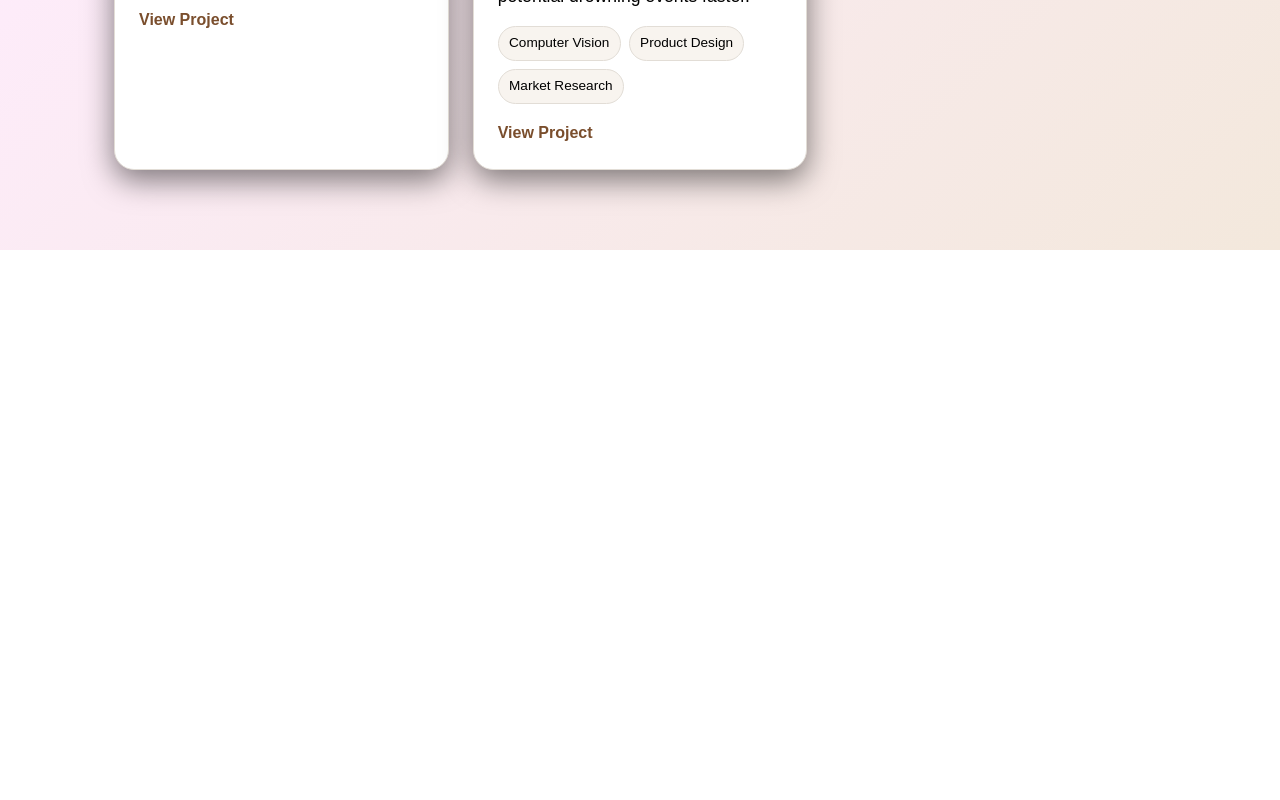
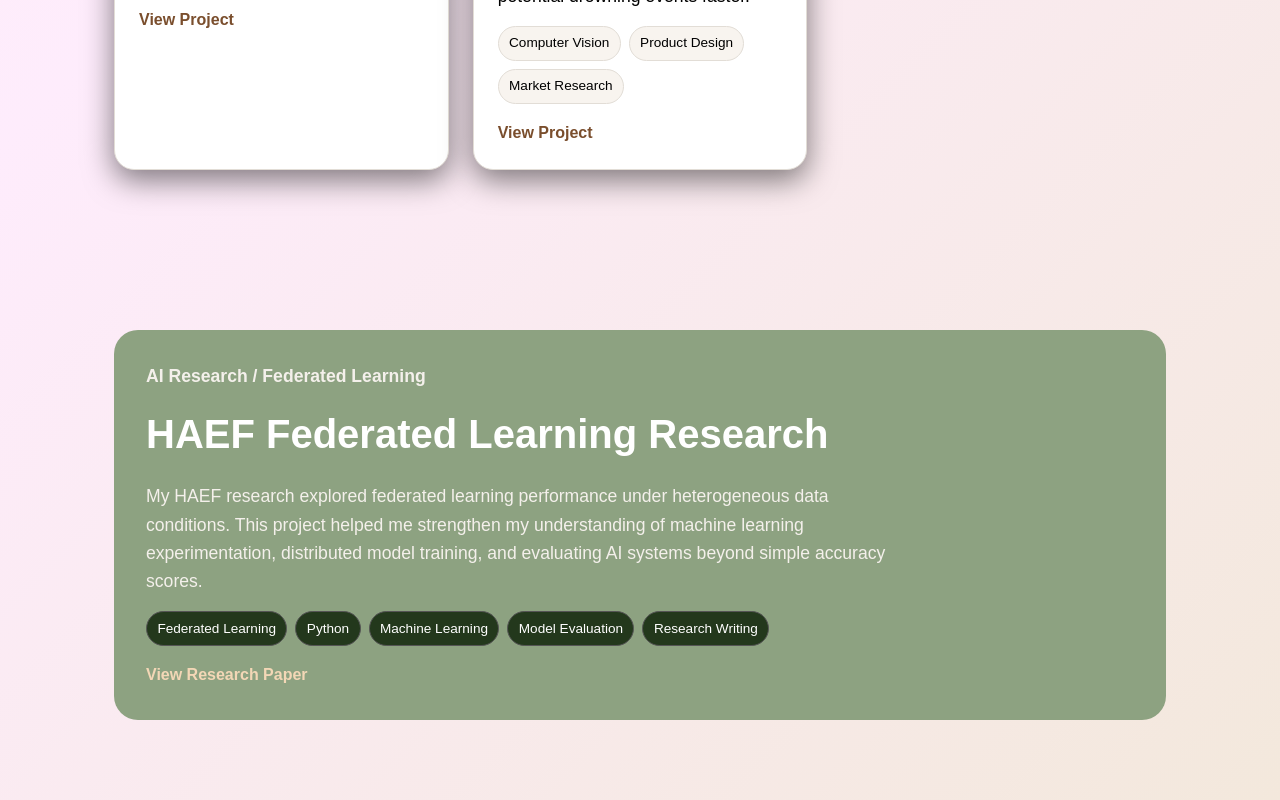
Before and after one commit to claireweber12/claire-portfolio, a React (Vite) app: page / in a window 1280 px wide. Shown: the part 1789-2589 px from the top of the page. Before the commit the page ends 2039 px from the top, so only its background shows below. Built offline with nearby package versions, Linux system fonts and the light colour scheme.

Commit message:
add research section

```diff
--- a/src/App.jsx
+++ b/src/App.jsx
@@ -2,6 +2,7 @@ import Hero from "./components/Hero";
 import Navbar from "./components/Navbar";
 import About from "./components/About";
 import Projects from "./components/Projects";
+import Research from "./components/Research";
 
 function App() {
   return (
@@ -10,6 +11,7 @@ function App() {
       <Hero />
       <About />
       <Projects />
+      <Research />
     </div>
   );
 }
--- /dev/null
+++ b/src/components/Research.jsx
@@ -0,0 +1,32 @@
+function Research() {
+  return (
+    <section id="research" className="section research">
+      <div className="research-card">
+        <p className="project-category">AI Research / Federated Learning</p>
+
+        <h2>HAEF Federated Learning Research</h2>
+
+        <p>
+          My HAEF research explored federated learning performance under
+          heterogeneous data conditions. This project helped me strengthen my
+          understanding of machine learning experimentation, distributed model
+          training, and evaluating AI systems beyond simple accuracy scores.
+        </p>
+
+        <div className="project-skills">
+          <span>Federated Learning</span>
+          <span>Python</span>
+          <span>Machine Learning</span>
+          <span>Model Evaluation</span>
+          <span>Research Writing</span>
+        </div>
+
+        <a href="/haef-paper.pdf" className="project-link" target="_blank">
+          View Research Paper
+        </a>
+      </div>
+    </section>
+  );
+}
+
+export default Research;
--- a/src/styles.css
+++ b/src/styles.css
@@ -181,6 +181,32 @@ html {
     text-decoration:underline;
 }
 
+.research-card {
+  background: #8da281;
+  color: white;
+  border-radius: 24px;
+  padding: 2rem;
+}
+
+.research-card h2 {
+  margin-bottom: 1rem;
+}
+
+.research-card p {
+  color: #f4f0eb;
+}
+
+.research-card .project-skills span {
+  background: #23381c;
+  border-color: #555;
+  color: white;
+}
+
+.research-card .project-link {
+  color: #f3d7b6;
+}
+
+
 @media (max-width: 700px){
     .hero h1 {
         font-size: 2.8rem;
```
Also changed, not shown: 2 other files (tests, documents, lock files or other folders).
